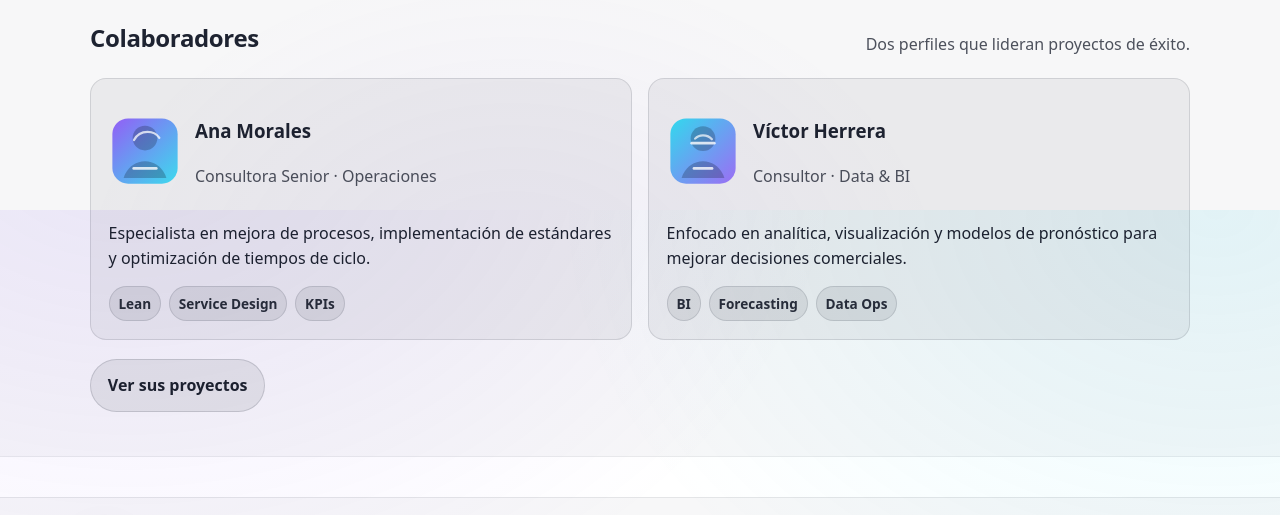
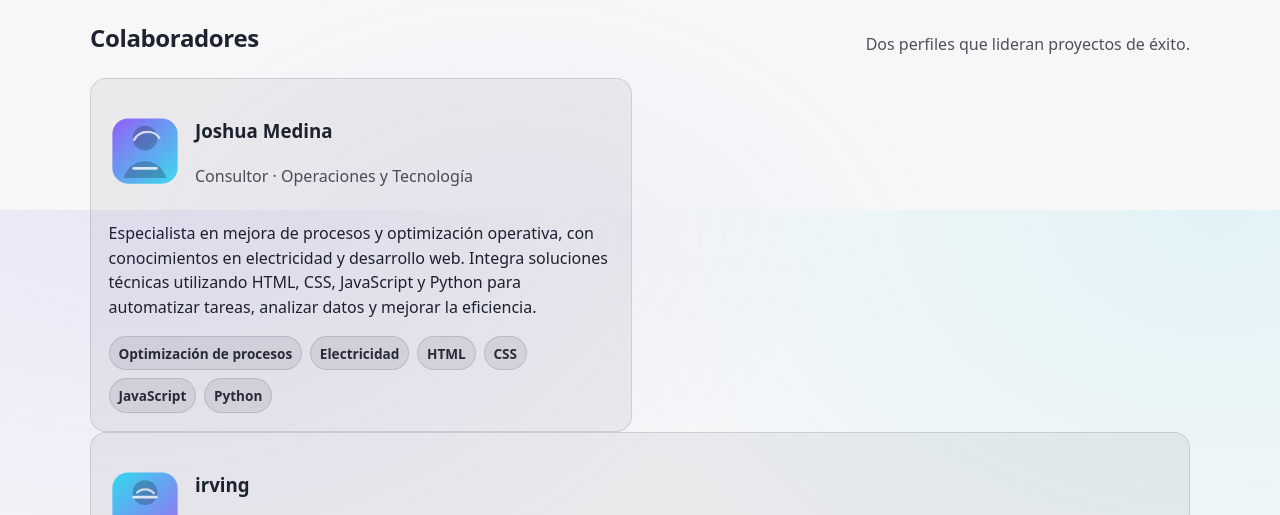
Before and after one commit to IRVINGPINEDA/consultoria, a website: page pages/about.html in a window 1280 px wide. Shown: the part 590-1105 px from the top of the page. Drawn offline with Linux system fonts and the light colour scheme; no server answers.

Commit message:
cambios de diseño

```diff
--- a/pages/about.html
+++ b/pages/about.html
@@ -82,15 +82,25 @@
               <div class="person-head">
                 <img src="../assets/img/avatar-ana.svg" width="72" height="72" alt="Avatar de Ana Morales" />
                 <div>
-                  <h3>Ana Morales</h3>
-                  <p class="muted">Consultora Senior · Operaciones</p>
-                </div>
-              </div>
-              <p>Especialista en mejora de procesos, implementación de estándares y optimización de tiempos de ciclo.</p>
-              <div class="chips" aria-label="Especialidades">
-                <span class="chip">Lean</span>
-                <span class="chip">Service Design</span>
-                <span class="chip">KPIs</span>
+                 <h3>Joshua Medina</h3>
+<p class="muted">Consultor · Operaciones y Tecnología</p>
+</div>
+</div>
+
+<p>
+Especialista en mejora de procesos y optimización operativa, con conocimientos en electricidad y desarrollo web.
+Integra soluciones técnicas utilizando HTML, CSS, JavaScript y Python para automatizar tareas, analizar datos y mejorar la eficiencia.
+</p>
+
+<div class="chips" aria-label="Especialidades">
+  <span class="chip">Optimización de procesos</span>
+  <span class="chip">Electricidad</span>
+  <span class="chip">HTML</span>
+  <span class="chip">CSS</span>
+  <span class="chip">JavaScript</span>
+  <span class="chip">Python</span>
+</div>
+
               </div>
             </article>
 
@@ -98,7 +108,7 @@
               <div class="person-head">
                 <img src="../assets/img/avatar-victor.svg" width="72" height="72" alt="Avatar de Víctor Herrera" />
                 <div>
-                  <h3>Víctor Herrera</h3>
+                  <h3>irving</h3>
                   <p class="muted">Consultor · Data &amp; BI</p>
                 </div>
               </div>
@@ -138,7 +148,7 @@
           <p class="muted">Contacto</p>
           <p class="footer-contact">
             <a data-setting="contactEmail" data-setting-href="mailto:contactEmail" href="mailto:hola@consultorianova.example"
-              >hola@consultorianova.example</a
+              >pruebasuper15@gmail.com</a
             ><br />
             <a data-setting="contactPhone" data-setting-href="tel:contactPhone" href="tel:+10000000000"
               >+1 (000) 000-0000</a
```
Also changed, not shown: index.html (+7 -7 lines), pages/contact.html (+3 -3 lines), pages/mv.html (+3 -3 lines), pages/panel.html (+4 -4 lines).
